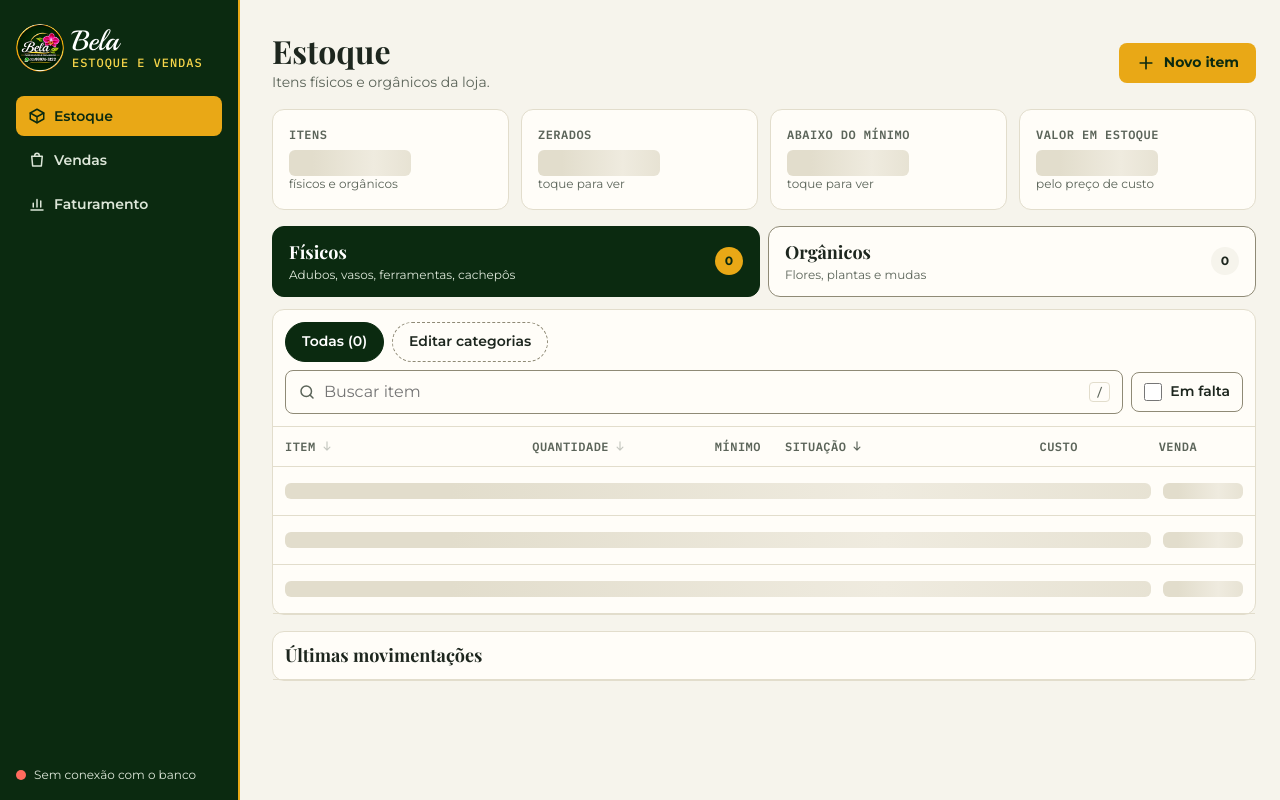
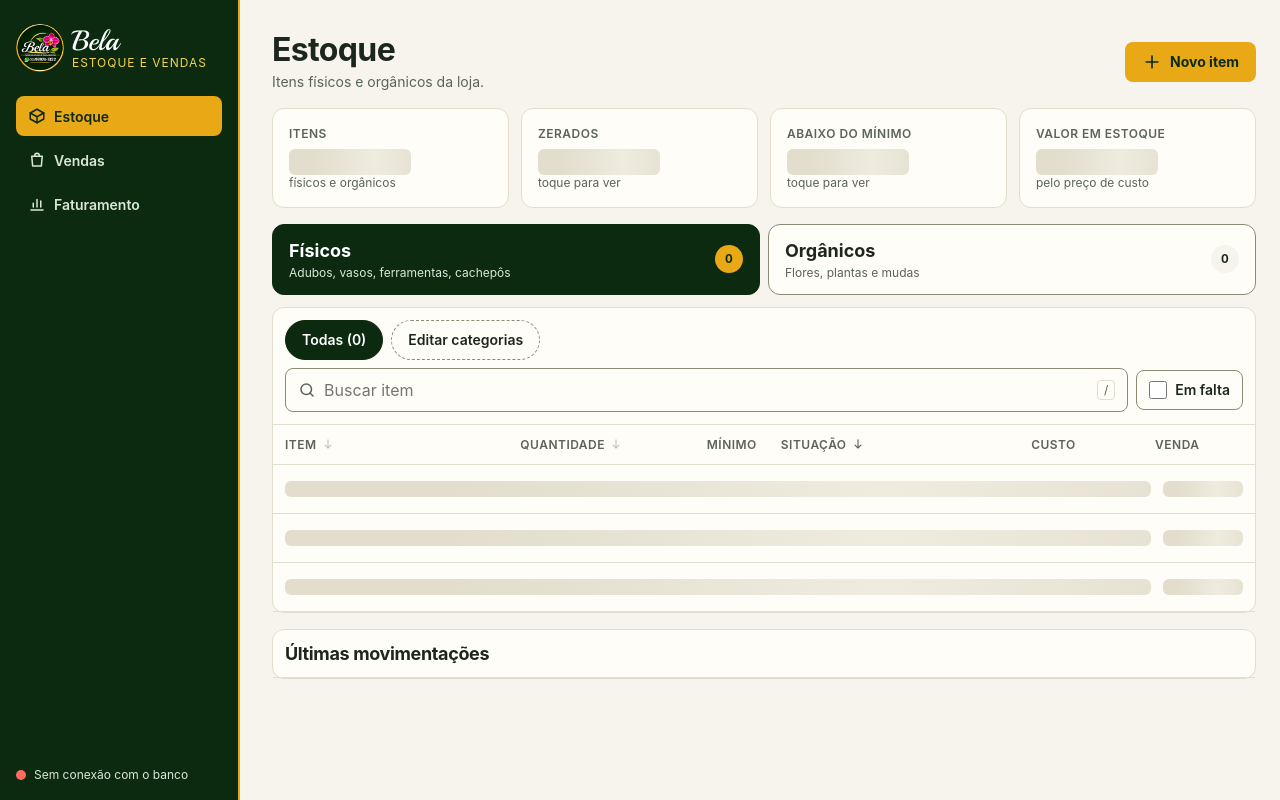
Before and after one commit to sawanlobo11/Site-Bella-Flor, a plain HTML site: page estoque/index.html in a window 1280 px wide. Drawn offline with nearby package versions, Linux system fonts and the light colour scheme.

Commit message:
Usa a fonte do sistema (estilo Apple) no estoque e vendas
Co-Authored-By: Claude Opus 5.5 <noreply@anthropic.com>
Claude-Session: https://claude.ai/code/session_01Lj53JHjoQcvJzjC2uBKywA

```diff
--- a/estoque/index.html
+++ b/estoque/index.html
@@ -2,7 +2,7 @@
 <meta name="claude:viewport-fit-sides" content="cover">
 <link rel="preconnect" href="https://fonts.googleapis.com">
 <link rel="preconnect" href="https://fonts.gstatic.com" crossorigin>
-<link href="https://fonts.googleapis.com/css2?family=Playball&family=Playfair+Display:wght@600;700&family=Montserrat:wght@400;500;600;700&family=IBM+Plex+Mono:wght@500;600&display=swap" rel="stylesheet">
+<link href="https://fonts.googleapis.com/css2?family=Playball&display=swap" rel="stylesheet">
 <style>
 /* Floricultura Bela: estoque, vendas e faturamento.
    Direção (skill UI UX Pro Max, perfil "Inventory & Stock Management"): Flat Design + Minimalismo Suíço,
@@ -34,10 +34,12 @@
   --saida: #2a5a8a;    --saida-fundo: #e6edf5;
   --trilho: #ebe6d6;
   /* Tipografia */
+  /* Fonte do sistema: San Francisco no iPhone, iPad e Mac; Segoe UI no Windows; Roboto no Android; Arial como reserva.
+     A letra cursiva fica só no nome "Bela", ao lado da logo. */
   --script: "Playball", "Brush Script MT", cursive;
-  --serif: "Playfair Display", Georgia, serif;
-  --sans: "Montserrat", system-ui, -apple-system, "Segoe UI", sans-serif;
-  --mono: "IBM Plex Mono", ui-monospace, "SFMono-Regular", Menlo, monospace;
+  --sans: -apple-system, BlinkMacSystemFont, "SF Pro Text", "SF Pro Display", "Segoe UI", Roboto, "Helvetica Neue", Arial, sans-serif;
+  --serif: var(--sans);
+  --mono: var(--sans);
   --t-12: 12px; --t-14: 14px; --t-16: 16px; --t-18: 18px; --t-24: 24px; --t-32: 32px;
   /* Espaço (ritmo de 4/8) */
   --e-4: 4px; --e-8: 8px; --e-12: 12px; --e-16: 16px; --e-24: 24px; --e-32: 32px; --e-48: 48px;
@@ -73,7 +75,9 @@ button, a, label, summary { touch-action: manipulation; -webkit-tap-highlight-co
 button { cursor: pointer; }
 button:disabled { cursor: not-allowed; }
 :focus-visible { outline: 3px solid var(--orquidea); outline-offset: 2px; }
-h1, h2, h3 { text-wrap: balance; }
+h1, h2, h3 { text-wrap: balance; font-weight: 700; letter-spacing: -0.02em; }
+/* Números grandes no estilo dos apps da Apple: negrito, levemente mais juntos e com algarismos alinhados */
+.tile strong, .totais .total strong, .ir-venda strong, .qtd { font-weight: 700; letter-spacing: -0.02em; font-variant-numeric: tabular-nums; }
 .num { font-variant-numeric: tabular-nums; }
 .sr { position: absolute; width: 1px; height: 1px; overflow: hidden; clip: rect(0 0 0 0); white-space: nowrap; }
 .ico { width: 20px; height: 20px; flex-shrink: 0; fill: none; stroke: currentColor; stroke-width: 2; stroke-linecap: round; stroke-linejoin: round; }
@@ -109,7 +113,7 @@ h1, h2, h3 { text-wrap: balance; }
 .vista { animation: surge var(--dur-entra) var(--ease-entra); }
 @keyframes surge { from { opacity: 0; transform: translateY(6px); } }
 .cabeca { display: flex; flex-wrap: wrap; align-items: center; justify-content: space-between; gap: var(--e-8) var(--e-16); margin-bottom: var(--e-16); }
-.cabeca h1 { font-family: var(--serif); font-size: var(--t-24); line-height: 1.2; margin: 0; outline: none; }
+.cabeca h1 { font-family: var(--serif); font-size: 26px; line-height: 1.15; margin: 0; outline: none; }
 .cabeca p { margin: 2px 0 0; color: var(--suave); font-size: var(--t-14); }
 .cabeca-acoes { display: flex; gap: var(--e-8); flex-wrap: wrap; }
 .painel { background: var(--cartao); border: 1px solid var(--linha); border-radius: var(--r-12); min-width: 0; }
```
Also changed, not shown: 1 other file.
